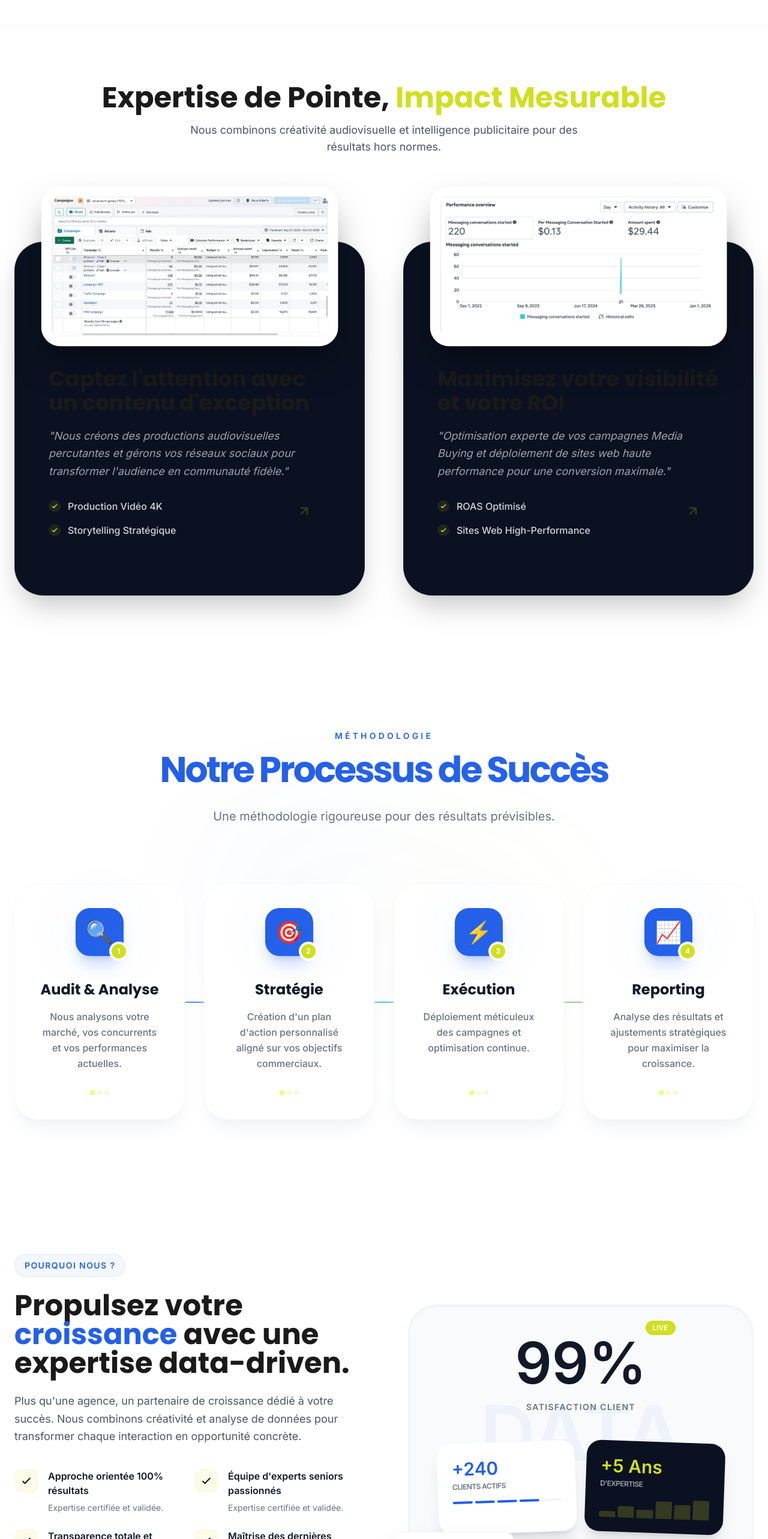
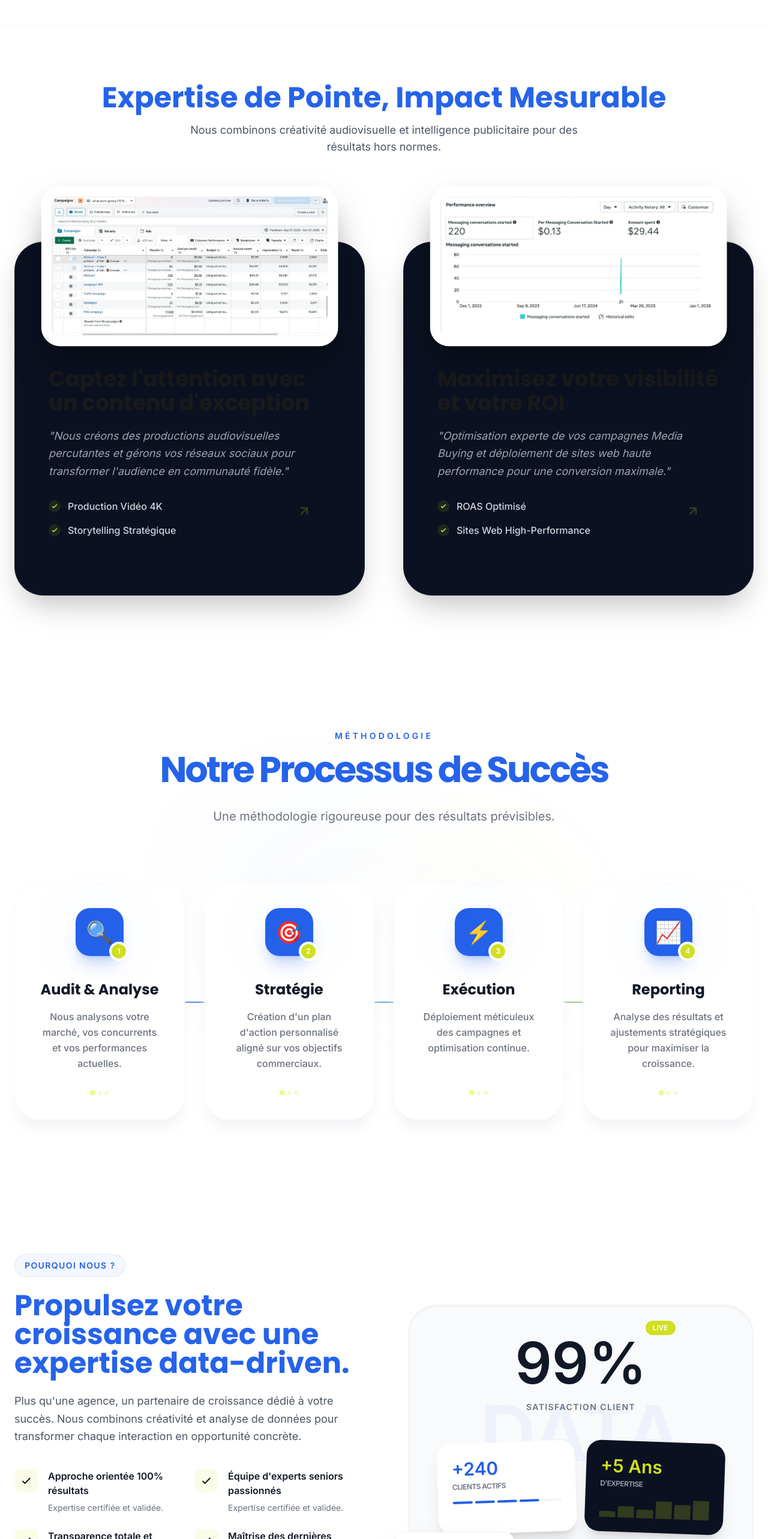
Before and after one commit to morxiid/OptiDigital-Website, a React (Vite) app: page / in a window 1280 px wide. Shown: the part 1040-3606 px from the top of the page at 60% size. Built offline with nearby package versions, Linux system fonts and the light colour scheme.

Commit message:
Changing titles colors to the blue-600

```diff
--- a/src/pages/About.jsx
+++ b/src/pages/About.jsx
@@ -96,7 +96,7 @@ const About = () => {
                                             <path strokeLinecap="round" strokeLinejoin="round" strokeWidth={2} d="M13 10V3L4 14h7v7l9-11h-7z" />
                                         </svg>
                                     </div>
-                                    <h2 className="text-3xl font-extrabold mb-4 text-gray-900">{t.aboutPage.mission.title}</h2>
+                                    <h2 className="text-3xl font-extrabold mb-4 text-blue-600">{t.aboutPage.mission.title}</h2>
                                     <p className="text-gray-600 text-lg leading-relaxed">
                                         {t.aboutPage.mission.desc}
                                     </p>
@@ -109,7 +109,7 @@ const About = () => {
                                             <path strokeLinecap="round" strokeLinejoin="round" strokeWidth={2} d="M2.458 12C3.732 7.943 7.523 5 12 5c4.478 0 8.268 2.943 9.542 7-1.274 4.057-5.064 7-9.542 7-4.477 0-8.268-2.943-9.542-7z" />
                                         </svg>
                                     </div>
-                                    <h2 className="text-3xl font-extrabold mb-4 text-gray-900">{t.aboutPage.vision.title}</h2>
+                                    <h2 className="text-3xl font-extrabold mb-4 text-blue-600">{t.aboutPage.vision.title}</h2>
                                     <p className="text-gray-600 text-lg leading-relaxed">
                                         {t.aboutPage.vision.desc}
                                     </p>
@@ -162,7 +162,7 @@ const About = () => {
                         whileInView={{ opacity: 1, y: 0 }}
                         viewport={{ once: true }}
                     >
-                        <h2 className="text-4xl md:text-5xl font-extrabold text-gray-900 mb-6">{t.aboutPage.values.title}</h2>
+                        <h2 className="text-4xl md:text-5xl font-extrabold text-blue-600 mb-6">{t.aboutPage.values.title}</h2>
                         <div className="w-20 h-1.5 bg-brand-lime mx-auto rounded-full"></div>
                     </motion.div>
 
@@ -249,7 +249,7 @@ const About = () => {
                         whileInView={{ opacity: 1, y: 0 }}
                         viewport={{ once: true }}
                     >
-                        <h2 className="text-4xl md:text-5xl font-extrabold text-gray-900 mb-6">{t.aboutPage.team.title}</h2>
+                        <h2 className="text-4xl md:text-5xl font-extrabold text-blue-600 mb-6">{t.aboutPage.team.title}</h2>
                         <p className="text-lg text-gray-600 max-w-2xl mx-auto">
                             {t.aboutPage.team.subtitle}
                         </p>
--- a/src/pages/Contact.jsx
+++ b/src/pages/Contact.jsx
@@ -180,7 +180,7 @@ const Contact = () => {
                         viewport={{ once: true }}
                     >
                         <form ref={form} onSubmit={handleSubmit} className="bg-white p-8 md:p-16 rounded-[3.5rem] shadow-[0_50px_100px_-20px_rgba(0,0,0,0.06)] border border-gray-100">
-                            <h3 className="text-3xl font-black mb-10 text-gray-900">{t.contactPage.formTitle}</h3>
+                            <h3 className="text-3xl font-black mb-10 text-blue-600">{t.contactPage.formTitle}</h3>
 
                             <div className="grid grid-cols-1 md:grid-cols-2 gap-8 mb-8">
                                 <div className="space-y-3">
--- a/src/pages/Home.jsx
+++ b/src/pages/Home.jsx
@@ -235,8 +235,8 @@ const Home = () => {
                         viewport={{ once: true }}
                         variants={containerVariants}
                     >
-                        <motion.h2 variants={itemVariants} className="text-4xl md:text-5xl font-bold mb-4">
-                            {t.expertise.title.split(',')[0]}, <span className="text-brand-lime">{t.expertise.title.split(',')[1]}</span>
+                        <motion.h2 variants={itemVariants} className="text-4xl md:text-5xl font-bold mb-4 text-blue-600">
+                            {t.expertise.title.split(',')[0]}, <span className="text-blue-600">{t.expertise.title.split(',')[1]}</span>
                         </motion.h2>
                         <motion.p variants={itemVariants} className="text-gray-600 max-w-2xl mx-auto text-lg">
                             {t.expertise.subtitle}
@@ -388,12 +388,12 @@ const Home = () => {
                             whileInView={{ opacity: 1, y: 0 }}
                             viewport={{ once: true }}
                             transition={{ delay: 0.1 }}
-                            className="text-5xl md:text-6xl font-black text-gray-900 mb-8 tracking-tighter"
+                            className="text-5xl md:text-6xl font-black text-blue-600 mb-8 tracking-tighter"
                         >
                             {language === 'fr' ? (
-                                <span className="text-transparent bg-clip-text bg-gradient-to-r from-brand-blue to-blue-600">Notre Processus de Succès</span>
+                                <span>Notre Processus de Succès</span>
                             ) : (
-                                <span className="text-transparent bg-clip-text bg-gradient-to-r from-brand-blue to-blue-600">Our Success Process</span>
+                                <span>Our Success Process</span>
                             )}
                         </motion.h2>
                         <motion.p
@@ -502,8 +502,8 @@ const Home = () => {
                             <div className="inline-block px-4 py-2 bg-brand-blue/5 border border-brand-blue/10 rounded-full text-brand-blue font-bold text-sm uppercase tracking-widest mb-6">
                                 Pourquoi Nous ?
                             </div>
-                            <h2 className="text-4xl md:text-5xl font-extrabold mb-6 leading-tight">
-                                Propulsez votre <span className="text-brand-blue">croissance</span> avec une expertise data-driven.
+                            <h2 className="text-4xl md:text-5xl font-extrabold mb-6 leading-tight text-blue-600">
+                                Propulsez votre <span className="text-blue-600">croissance</span> avec une expertise data-driven.
                             </h2>
                             <p className="text-lg text-gray-600 mb-10 leading-relaxed max-w-xl">
                                 {t.whyUs.subtitle} Nous combinons créativité et analyse de données pour transformer chaque interaction en opportunité concrète.
@@ -677,8 +677,8 @@ const Home = () => {
                         whileInView={{ opacity: 1, y: 0 }}
                         viewport={{ once: true }}
                     >
-                        <h2 className="text-4xl md:text-5xl font-bold mb-4 text-gray-900">
-                            {t.contactHome.title} <span className="text-brand-blue">{t.contactHome.titleAccent}</span>
+                        <h2 className="text-4xl md:text-5xl font-bold mb-4 text-blue-600">
+                            {t.contactHome.title} <span className="text-blue-600">{t.contactHome.titleAccent}</span>
                         </h2>
                         <p className="text-xl text-gray-500 max-w-2xl mx-auto">
                             {t.contactHome.subtitle}
--- a/src/pages/Services.jsx
+++ b/src/pages/Services.jsx
@@ -76,7 +76,7 @@ const Services = () => {
                                 </div>
 
                                 <div className="mt-auto">
-                                    <h3 className="text-3xl md:text-4xl font-extrabold text-gray-900 mb-6 group-hover:text-brand-blue transition-colors leading-tight">
+                                    <h3 className="text-3xl md:text-4xl font-extrabold text-blue-600 mb-6 group-hover:text-brand-blue transition-colors leading-tight">
                                         {service.title}
                                     </h3>
                                     <p className="text-gray-500 text-lg leading-relaxed mb-8 max-w-md font-medium">
@@ -205,7 +205,7 @@ const Services = () => {
                                         <div className="flex items-center gap-8 mb-12">
                                             <div className="text-8xl drop-shadow-2xl">{selectedService.icon}</div>
                                             <div>
-                                                <h2 className="text-5xl md:text-7xl font-black text-gray-900 leading-tight">
+                                                <h2 className="text-5xl md:text-7xl font-black text-blue-600 leading-tight">
                                                     {selectedService.title}
                                                 </h2>
                                                 <div className="h-2 w-32 bg-brand-blue mt-4 rounded-full"></div>
```
